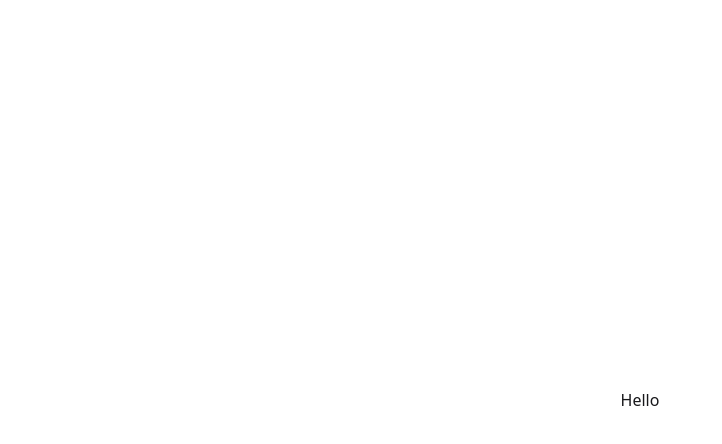
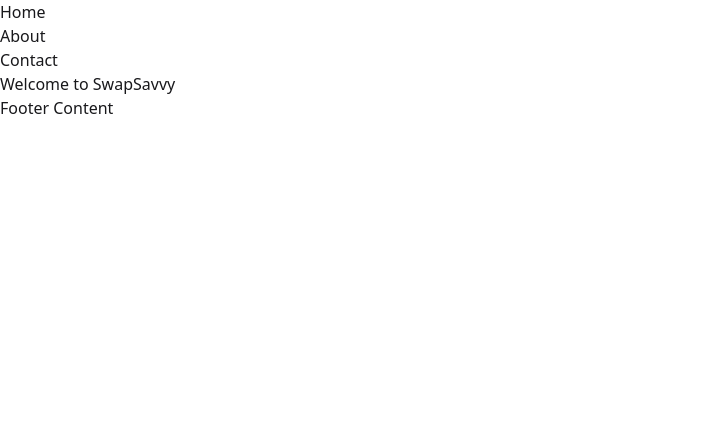
Before and after one commit to niloy8/SwapSavvy, a React (Vite) app in the folder SwapSavvy/: page / in a window 1280 px wide. Shown: the top 444 px of the page, without its empty margins (0-722 px from the left). Built offline with nearby package versions, Linux system fonts and the light colour scheme.

Commit message:
Sample Layout added

```diff
--- /dev/null
+++ b/SwapSavvy/src/Components/Layout/Layout.jsx
@@ -0,0 +1,15 @@
+import { Outlet } from "react-router";
+import Navbar from "../Pages/Shared/Navbar";
+import Fotter from "../Pages/Shared/Fotter";
+
+const Layout = () => {
+    return (
+        <div>
+            <Navbar></Navbar>
+            <Outlet></Outlet>
+            <Fotter></Fotter>
+        </div>
+    );
+};
+
+export default Layout;
--- /dev/null
+++ b/SwapSavvy/src/Components/Pages/HomePage/Home.jsx
@@ -0,0 +1,10 @@
+
+const Home = () => {
+    return (
+        <div>
+            <h1>Welcome to SwapSavvy</h1>
+        </div>
+    );
+};
+
+export default Home;
--- /dev/null
+++ b/SwapSavvy/src/Components/Pages/Shared/Fotter.jsx
@@ -0,0 +1,10 @@
+
+const Fotter = () => {
+    return (
+        <div>
+            <p>Footer Content</p>
+        </div>
+    );
+};
+
+export default Fotter;
--- /dev/null
+++ b/SwapSavvy/src/Components/Pages/Shared/Navbar.jsx
@@ -0,0 +1,16 @@
+
+const Navbar = () => {
+    return (
+        <div>
+            <nav>
+                <ul>
+                    <li><a href="/">Home</a></li>
+                    <li><a href="/about">About</a></li>
+                    <li><a href="/contact">Contact</a></li>
+                </ul>
+            </nav>
+        </div>
+    );
+};
+
+export default Navbar;
```
Also changed, not shown: SwapSavvy/src/Components/Routers/Router.jsx (+9 -2 lines).
